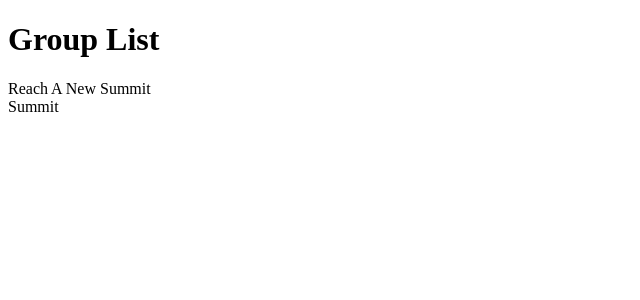
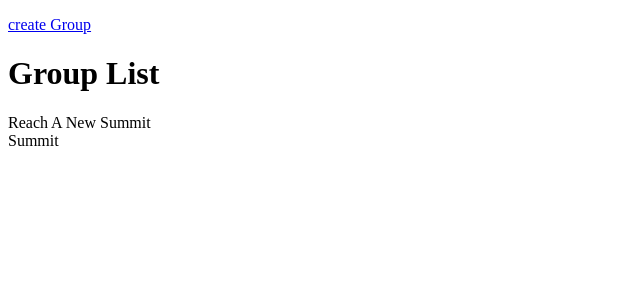
Before and after one commit to Bharatchandran/summitPrj3, a Django app: page /interests/1/groups/ in a window 1280 px wide. Shown: the part 88-388 px from the top of the page, without its empty margins (0-640 px from the left). Run offline with Django 4.2, Linux system fonts and the light colour scheme; data that the repository does not hold is empty.

Commit message:
create group added

```diff
--- a/main_app/models.py
+++ b/main_app/models.py
@@ -9,13 +9,14 @@ class Interest(models.Model):
     name = models.CharField(max_length=100)
     member = models.ManyToManyField(User)
 
-    def get_abosolute_url(self):
-        return reverse('detail', kwargs={'interest_id': self.id})
+
 
 class Group(models.Model):
     interest = models.ForeignKey(Interest, on_delete=models.CASCADE)
     name = models.CharField(max_length=100)
     member = models.ForeignKey(User, on_delete=models.CASCADE)
+    def get_absolute_url(self):
+        return reverse('group_list', kwargs={'interest_id': self.id})
 
 class Topic(models.Model):
     group = models.ForeignKey(Group, on_delete=models.CASCADE)
--- /dev/null
+++ b/main_app/templates/main_app/group_create.html
@@ -0,0 +1,4 @@
+{% extends 'base.html'%}
+{% block content%}
+
+{%endblock%}
--- a/main_app/templates/main_app/group_list.html
+++ b/main_app/templates/main_app/group_list.html
@@ -1,6 +1,6 @@
 {% extends 'base.html'%}
 {% block content%}
-
+<a href="{%url 'group_new' interest_id %}">create Group</a>
 <h1> Group List </h1>
 {% for group in groups %}
     <a href="{% url 'group_detail' interest_id group.id %}">
--- a/main_app/urls.py
+++ b/main_app/urls.py
@@ -8,6 +8,8 @@ urlpatterns = [
     path('interests/<int:pk>/delete/', views.InterestDelete.as_view(), name='interest_delete'),
     # path('groups/<int:pk>', views.GroupList.as_view(), name='group_list'),
     path('interests/<int:interest_id>/groups/', views.group_list, name='group_list'),
+    path('interests/<int:interest_id>/groups/new', views.group_new, name='group_new'),
+    path('interests/<int:interest_id>/groups/create', views.group_create, name='group_create'),
     path('interests/<int:id>/groups/<int:pk>/', views.group_detail, name='group_detail'),
     # path('interests/<int:id>/groups/<int:pk>/', views.GroupDetail.as_view(), name='group_detail'),
     path('interests/<int:id>/groups/<int:pk>/update/', views.GroupUpdate.as_view(), name='group_update'),
--- a/main_app/views.py
+++ b/main_app/views.py
@@ -6,7 +6,7 @@ from django.contrib.auth.forms import UserCreationForm
 from django.contrib.auth.decorators import login_required
 from django.contrib.auth.mixins import LoginRequiredMixin
 from .models import Post, Interest, Topic, Group
-
+from .forms import GroupForm
 
 # Create your views here.
 def home(request):
@@ -49,12 +49,32 @@ class GroupDetail(LoginRequiredMixin, DetailView):
 def group_detail(request, interest_id):
     pass
 
-class GroupCreate(LoginRequiredMixin, CreateView):
-    model = Group
-    fields = ['name']
-    def form_valid(self, form):
-        form.instance.user = self.request.user
-        return super().form_valid(form)
+# class GroupCreate(LoginRequiredMixin, CreateView):
+#     model = Group
+#     fields = ['name']
+#     def form_valid(self, form):
+#         form.instance.user = self.request.user
+#         return super().form_valid(form)
+
+def group_new(request, interest_id):
+    group_form = GroupForm()
+
+    return render(request, 'main_app/group_new.html',{
+        'group_form': group_form,
+        'interest_id':interest_id
+        })
+
+def group_create(request, interest_id):
+    form = GroupForm(request.POST)
+
+    if form.is_valid():
+
+        new_group = form.save(commit=False)
+        new_group.interest_id = interest_id
+        new_group.member_id = interest_id
+
+        new_group.save()
+    return redirect('group_list', interest_id= interest_id)
 
 class GroupUpdate(LoginRequiredMixin, UpdateView):
     model = Group
```
Also changed, not shown: main_app/forms.py (added, +7 -0 lines), main_app/templates/main_app/group_new.html (added, +8 -0 lines).
